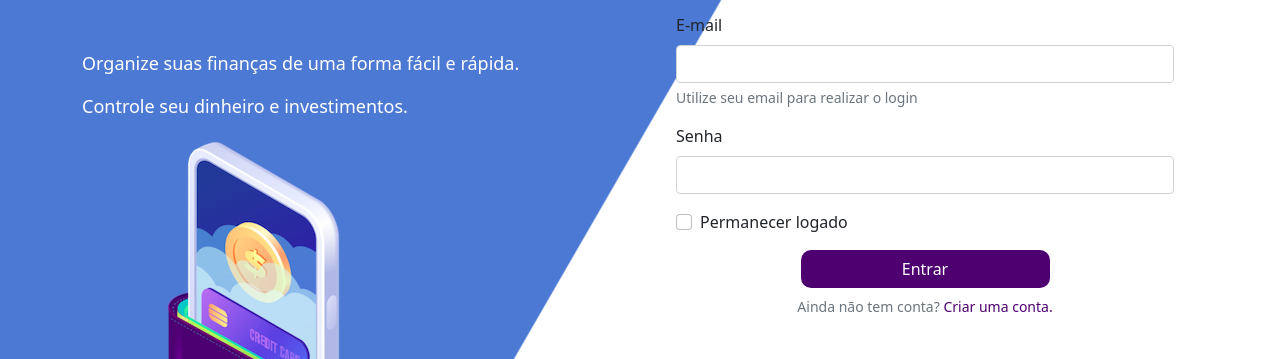
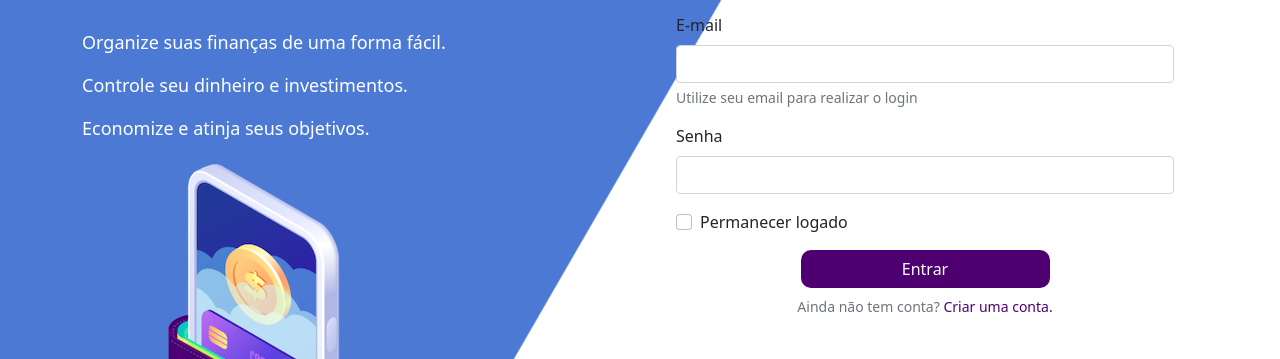
Before and after one commit to Siebre/nikel, a plain HTML site: page public/index.html in a window 1280 px wide. Shown: the part 107-466 px from the top of the page. Drawn offline with nearby package versions, Linux system fonts and the light colour scheme.

Commit message:
correção teste

```diff
--- a/public/index.html
+++ b/public/index.html
@@ -17,8 +17,9 @@
             <div class="row vh-100">
                 <div class="col d-flex justify-content-center my-5 flex-column">
                     <div class="text-login">
-                        <p>Organize suas finanças de uma forma fácil e rápida.</p>
+                        <p>Organize suas finanças de uma forma fácil.</p>
                         <p>Controle seu dinheiro e investimentos.</p>
+                        <p>Economize e atinja seus objetivos.</p>
                     </div>
                     <div class="text-center">
                         <img src="./assets/images/pocket.png" alt="image pocket" class="img-fluid" srcset="">
```
